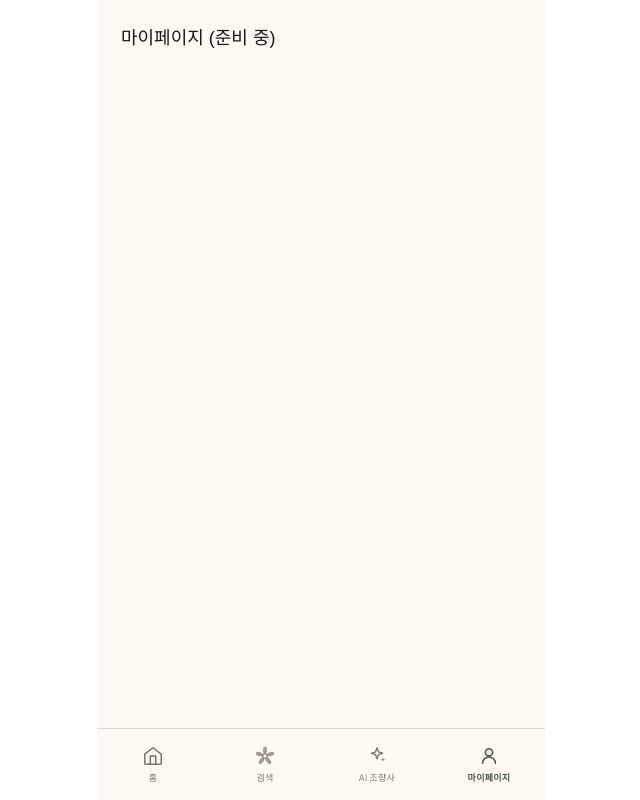
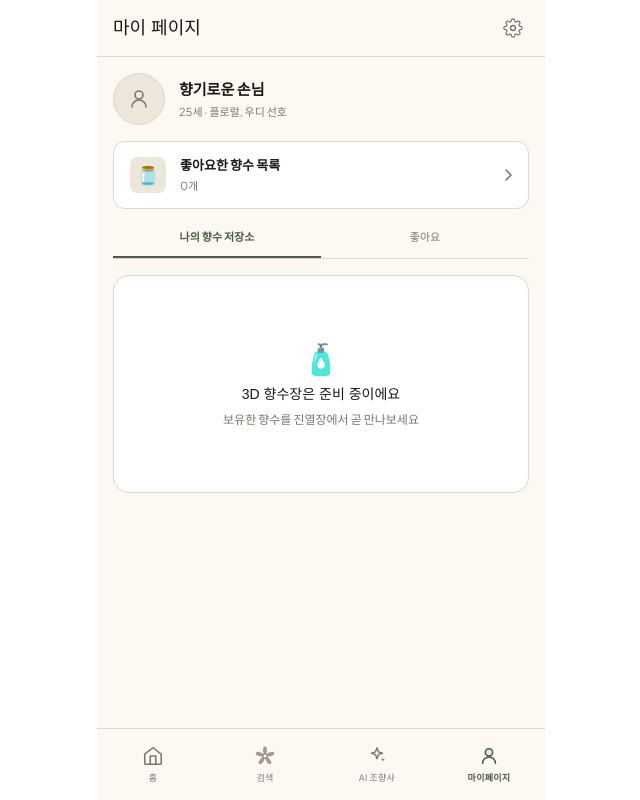
Before and after one commit to HyangDam/Front-End, a Next.js app: page /mypage in a window 1280 px wide. Shown: the whole page, without its empty margins (319-959 px from the left). Built offline with nearby package versions, Linux system fonts and the light colour scheme.

Commit message:
feat: 마이페이지 기본 UI 구현

```diff
--- /dev/null
+++ b/src/app/(tabs)/mypage/_components/LikedPerfumeRow.tsx
@@ -0,0 +1,67 @@
+import Image from "next/image";
+import Link from "next/link";
+import { useState } from "react";
+import type { MouseEvent } from "react";
+
+import type { PerfumeT } from "@/types/perfume";
+
+type LikedPerfumeRowProps = {
+  perfume: PerfumeT;
+  onUnlike: (id: number) => void;
+};
+
+function LikedPerfumeRow({ perfume, onUnlike }: LikedPerfumeRowProps) {
+  const [imgError, setImgError] = useState(false);
+
+  const handleUnlikeClick = (e: MouseEvent<HTMLButtonElement>) => {
+    e.preventDefault();
+    onUnlike(perfume.id);
+  };
+
+  return (
+    <Link
+      href={`/perfumes/${perfume.id}`}
+      className="flex items-center gap-3 border-b border-border py-3 last:border-b-0"
+    >
+      <div className="flex h-[54px] w-[50px] flex-shrink-0 items-center justify-center overflow-hidden rounded-lg border border-border bg-[#fafaf7]">
+        {perfume.img && !imgError ? (
+          <div className="relative h-full w-full">
+            <Image
+              src={perfume.img}
+              alt={perfume.name}
+              fill
+              unoptimized
+              sizes="50px"
+              className="object-contain p-1"
+              onError={() => setImgError(true)}
+            />
+          </div>
+        ) : (
+          <span className="text-lg">🧴</span>
+        )}
+      </div>
+      <div className="flex-1">
+        <p className="mb-[3px] font-mono text-[8px] uppercase tracking-[1.2px] text-muted">
+          {perfume.brand}
+        </p>
+        <p className="mb-[3px] font-serif text-[13px] text-charcoal">{perfume.name}</p>
+        <p className="font-sans text-[11px] text-muted">{perfume.price}</p>
+      </div>
+      <button
+        type="button"
+        onClick={handleUnlikeClick}
+        aria-label="좋아요 취소"
+        className="flex cursor-pointer items-center justify-center p-1.5"
+      >
+        <svg width="16" height="16" viewBox="0 0 24 24" fill="#c4a090" stroke="#c4a090">
+          <path
+            strokeWidth="1.8"
+            d="M20.84 4.61a5.5 5.5 0 0 0-7.78 0L12 5.67l-1.06-1.06a5.5 5.5 0 0 0-7.78 7.78l1.06 1.06L12 21.23l7.78-7.78 1.06-1.06a5.5 5.5 0 0 0 0-7.78z"
+          />
+        </svg>
+      </button>
+    </Link>
+  );
+}
+
+export default LikedPerfumeRow;
--- /dev/null
+++ b/src/app/(tabs)/mypage/_components/MypageContent.tsx
@@ -0,0 +1,85 @@
+"use client";
+
+import { useState } from "react";
+
+import { useAppStore } from "@/hooks/useAppStore";
+import { PERFUMES } from "@/mocks/perfume";
+
+import LikedPerfumeRow from "./LikedPerfumeRow";
+import PerfumeShelf3D from "./PerfumeShelf3D";
+
+type MypageTab = "shelf" | "liked";
+
+const MYPAGE_TABS: { id: MypageTab; label: string }[] = [
+  { id: "shelf", label: "나의 향수 저장소" },
+  { id: "liked", label: "좋아요" },
+];
+
+function MypageContent() {
+  const [tab, setTab] = useState<MypageTab>("shelf");
+  const { likes, toggleLike } = useAppStore();
+  const likedPerfumes = PERFUMES.filter((perfume) => likes.includes(perfume.id));
+
+  return (
+    <div className="px-4 pb-8">
+      <button
+        type="button"
+        onClick={() => setTab("liked")}
+        className="flex w-full cursor-pointer items-center gap-3.5 rounded-xl border border-border bg-paper px-4 py-3.5 text-left"
+      >
+        <div className="flex h-9 w-9 flex-shrink-0 items-center justify-center rounded-lg bg-ivory-200 text-lg">
+          🫙
+        </div>
+        <div className="flex-1">
+          <p className="mb-0.5 font-sans text-[13px] font-semibold text-charcoal">
+            좋아요한 향수 목록
+          </p>
+          <p className="font-sans text-[11px] text-muted">{likes.length}개</p>
+        </div>
+        <svg width="7" height="12" viewBox="0 0 7 12" fill="none" aria-hidden>
+          <path
+            d="M1 1l5 5-5 5"
+            stroke="#7d756c"
+            strokeWidth="1.6"
+            strokeLinecap="round"
+            strokeLinejoin="round"
+          />
+        </svg>
+      </button>
+
+      <div className="mt-2.5 flex border-b border-border">
+        {MYPAGE_TABS.map((t) => (
+          <button
+            key={t.id}
+            type="button"
+            onClick={() => setTab(t.id)}
+            aria-pressed={tab === t.id}
+            className={`flex-1 cursor-pointer border-b-2 py-2.5 font-sans text-[11px] ${
+              tab === t.id
+                ? "border-sage font-bold text-sage"
+                : "border-transparent font-normal text-muted"
+            }`}
+          >
+            {t.label}
+          </button>
+        ))}
+      </div>
+
+      <div className="pt-4">
+        {tab === "shelf" ? (
+          <PerfumeShelf3D />
+        ) : likedPerfumes.length === 0 ? (
+          <p className="py-12 text-center font-sans text-[13px] text-muted">
+            좋아요한 향수가 없어요
+          </p>
+        ) : (
+          likedPerfumes.map((perfume) => (
+            <LikedPerfumeRow key={perfume.id} perfume={perfume} onUnlike={toggleLike} />
+          ))
+        )}
+      </div>
+    </div>
+  );
+}
+
+export default MypageContent;
--- /dev/null
+++ b/src/app/(tabs)/mypage/_components/PerfumeShelf3D.tsx
@@ -0,0 +1,11 @@
+function PerfumeShelf3D() {
+  return (
+    <div className="flex flex-col items-center justify-center gap-2 rounded-2xl border border-border bg-paper px-6 py-16 text-center">
+      <span className="text-3xl">🧴</span>
+      <p className="font-serif text-sm text-charcoal">3D 향수장은 준비 중이에요</p>
+      <p className="font-sans text-xs text-muted">보유한 향수를 진열장에서 곧 만나보세요</p>
+    </div>
+  );
+}
+
+export default PerfumeShelf3D;
--- /dev/null
+++ b/src/app/(tabs)/mypage/_components/ProfileSummary.tsx
@@ -0,0 +1,25 @@
+function ProfileSummary() {
+  return (
+    <div className="flex items-center gap-3.5 px-4 pb-4">
+      <div className="flex h-[52px] w-[52px] flex-shrink-0 items-center justify-center rounded-full border border-border bg-ivory-200">
+        <svg width="24" height="24" viewBox="0 0 24 24" fill="none">
+          <circle cx="12" cy="8" r="4" stroke="#7d756c" strokeWidth="1.6" />
+          <path
+            d="M5 20c0-3.866 3.134-7 7-7s7 3.134 7 7"
+            stroke="#7d756c"
+            strokeWidth="1.6"
+            strokeLinecap="round"
+          />
+        </svg>
+      </div>
+      <div>
+        <p className="mb-[3px] font-sans text-[15px] font-bold text-charcoal">
+          향기로운 손님
+        </p>
+        <p className="font-sans text-[11px] text-muted">25세 · 플로럴, 우디 선호</p>
+      </div>
+    </div>
+  );
+}
+
+export default ProfileSummary;
--- a/src/app/(tabs)/mypage/page.tsx
+++ b/src/app/(tabs)/mypage/page.tsx
@@ -1,7 +1,29 @@
+import Image from "next/image";
+import Link from "next/link";
+
+import settingsIcon from "@/assets/icons/settings.svg";
+
+import MypageContent from "./_components/MypageContent";
+import ProfileSummary from "./_components/ProfileSummary";
+
 export default function MyPage() {
   return (
-    <div className="p-6">
-      <h1 className="font-serif text-lg text-charcoal">마이페이지 (준비 중)</h1>
+    <div className="bg-ivory">
+      <header className="sticky top-0 z-10 flex items-center justify-between border-b border-border bg-ivory px-4 py-3">
+        <h1 className="font-serif text-lg text-charcoal">마이 페이지</h1>
+        <Link
+          href="/settings"
+          aria-label="설정"
+          className="flex h-8 w-8 cursor-pointer items-center justify-center"
+        >
+          <Image src={settingsIcon} alt="" width={20} height={20} />
+        </Link>
+      </header>
+
+      <div className="pt-4">
+        <ProfileSummary />
+        <MypageContent />
+      </div>
     </div>
   );
 }
```
